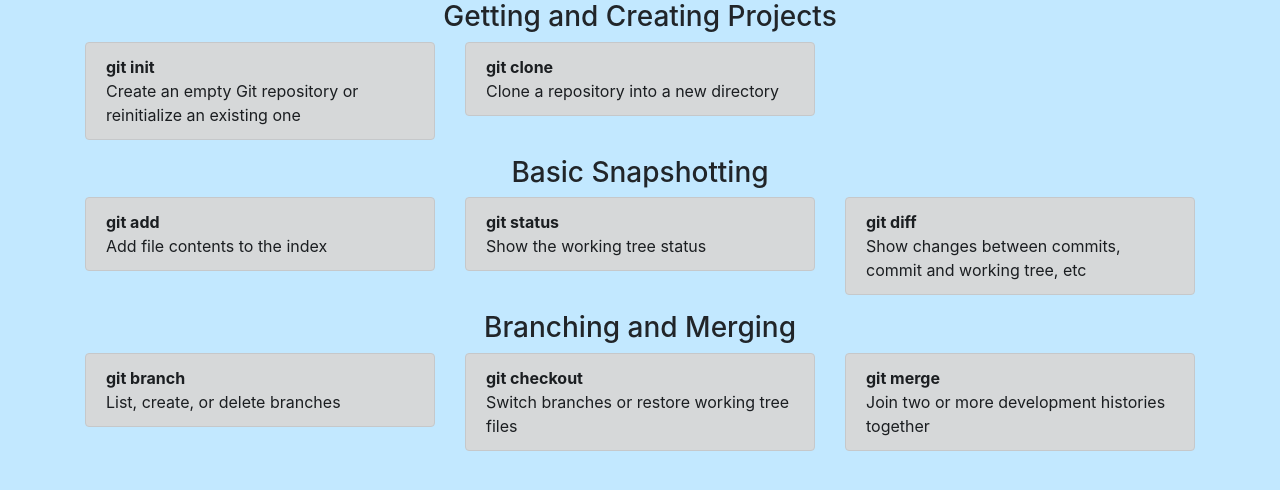
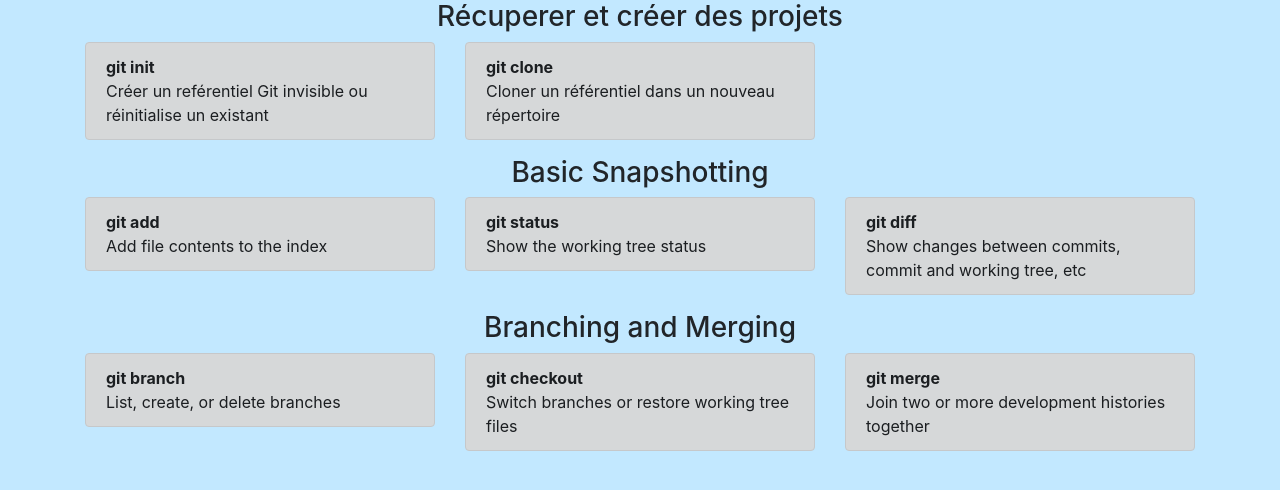
Before and after one commit to Straange/evaluation-local1, a plain HTML site: page index.html in a window 1280 px wide. Drawn offline with nearby package versions, Linux system fonts and the light colour scheme.

Commit message:
traduction part1 projets

```diff
--- a/index.html
+++ b/index.html
@@ -2,7 +2,7 @@
 <html lang="fr" dir="ltr">
   <head>
     <meta charset="utf-8">
-    <title>Evalution Git</title>
+    <title>Evaluation Git</title>
 
       <link rel="stylesheet" type="text/css" href="ressources/style.css">
       <script
@@ -19,7 +19,7 @@
           <div class="col-sm-2">
           </div>
           <div class="col-sm-8" style="text-align:center;">
-            <h3>Getting and Creating Projects</h3>
+            <h3>Récuperer et créer des projets</h3>
           </div>
           <div class="col-sm-2">
           </div>
@@ -28,13 +28,13 @@
       <div class="col-sm-4">
         <div class="alert alert-dark" role="alert">
           <b>git init</b><br>
-          Create an empty Git repository or reinitialize an existing one
+          Créer un reférentiel Git invisible ou réinitialise un existant
         </div>
       </div>
       <div class="col-sm-4">
         <div class="alert alert-dark" role="alert">
         <b>git clone</b><br>
-        Clone a repository into a new directory
+        Cloner un référentiel dans un nouveau répertoire
         </div>
       </div>
       </div>
```
